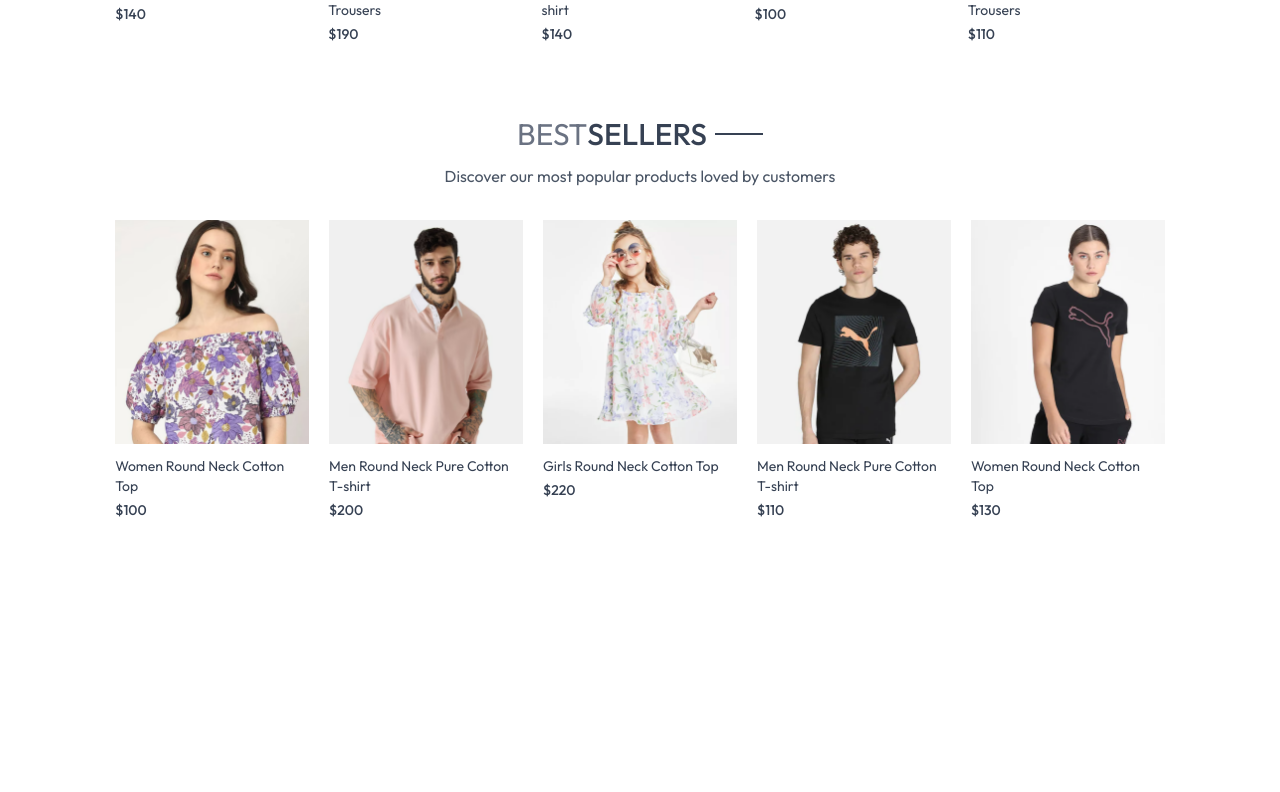
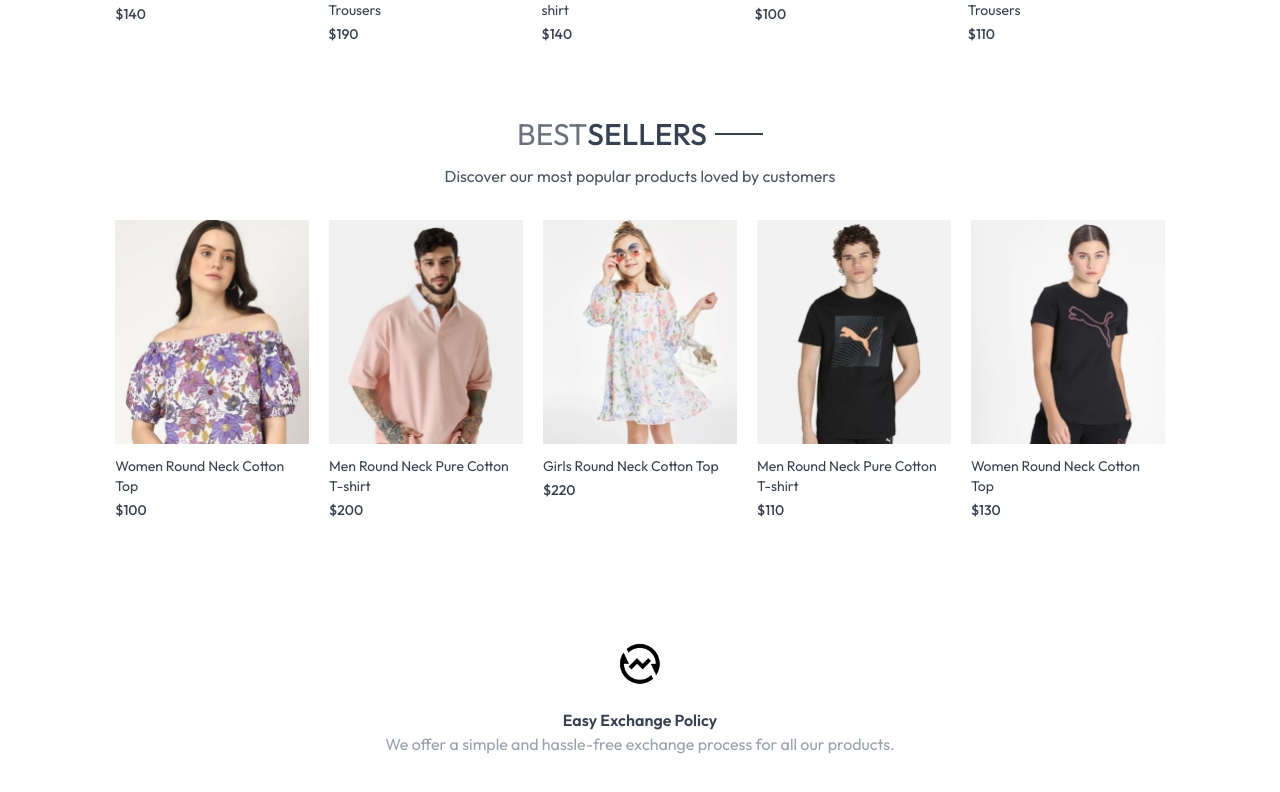
Before and after one commit to RohitBasera/ECOMMERCE, a React (Vite) app in the folder frontend/: page / in a window 1280 px wide. Shown: the part 1265-2057 px from the top of the page. Before the commit the page ends 1825 px from the top, so only its background shows below. Built offline with nearby package versions, Linux system fonts and the light colour scheme.

Commit message:
Policy Section Succesfully Mounted

```diff
--- a/frontend/src/Pages/Home.jsx
+++ b/frontend/src/Pages/Home.jsx
@@ -2,6 +2,7 @@
 import Hero from '../components/Hero'
 import LatestCollection from '../components/LatestCollection'
 import BestSeller from '../components/BestSeller'
+import OurPolicy from '../components/OurPolicy'
 
 const Home = () => {
   return (
@@ -9,6 +10,7 @@
       <Hero />
       <LatestCollection />
       <BestSeller />
+      <OurPolicy />
     </div>
   )
 }
--- /dev/null
+++ b/frontend/src/components/OurPolicy.jsx
@@ -0,0 +1,16 @@
+import React from 'react'
+import { assets } from '../assets/assets'
+
+const OurPolicy = () => {
+  return (
+    <div className='flex flex-col sm:flex-row justify-around gap-12 sm:gap-2 text-center py-20 text-xs sm:text-sm md:text-base text-gray-700'>
+      <div>
+        <img src={assets.exchange_icon} className='w-12 m-auto mb-5' alt="" />
+        <p className='font-semibold'> Easy Exchange Policy</p>
+        <p className='text-gray-400'>We offer a simple and hassle-free exchange process for all our products.</p>
+      </div>
+    </div>
+  )
+}
+
+export default OurPolicy
```
